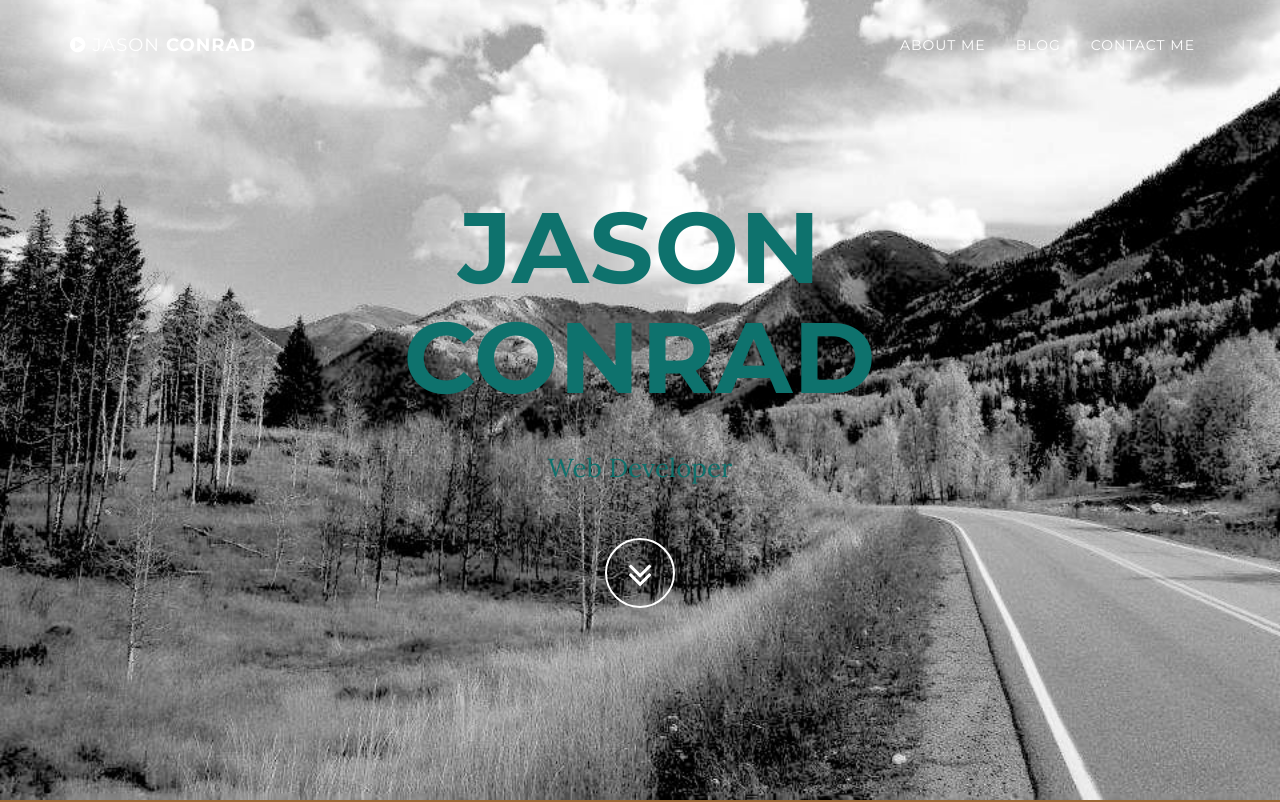
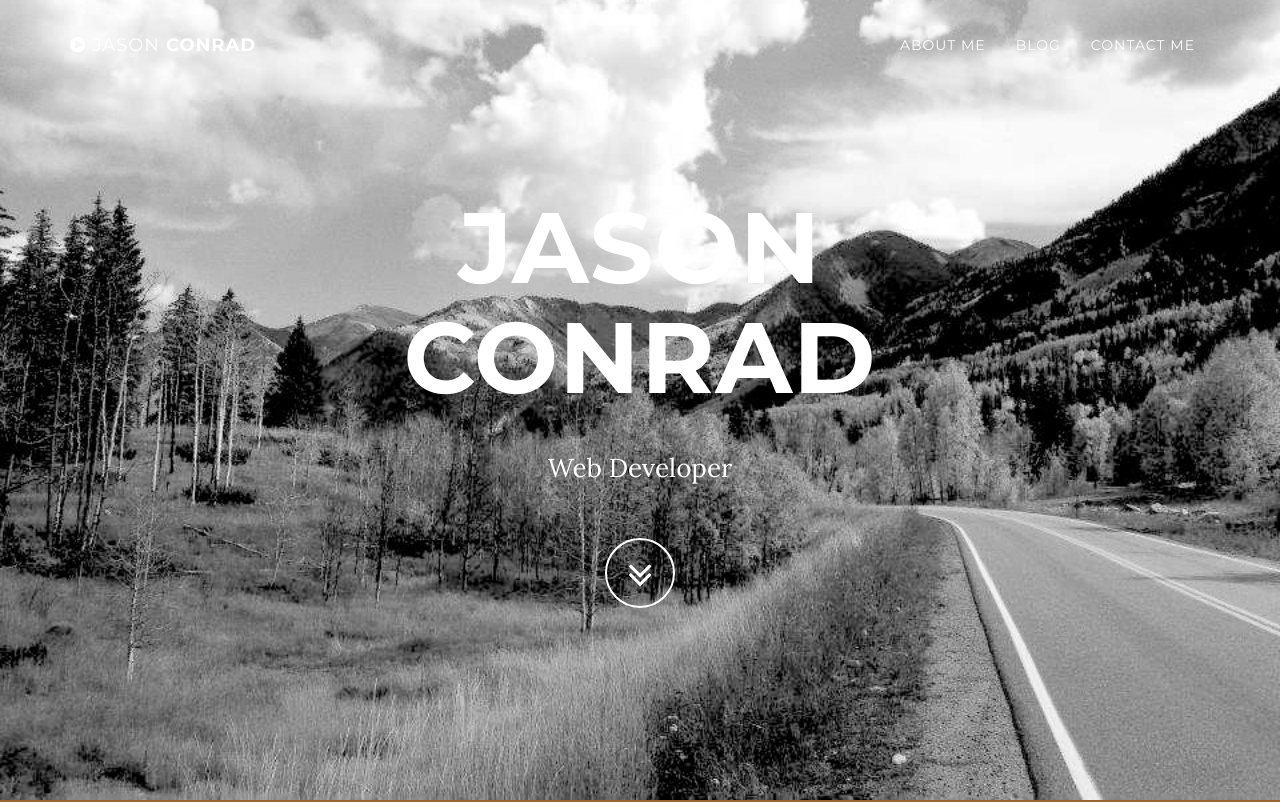
Before and after one commit to jdconrad89/jdconrad89.github.io, a plain HTML site: page index.html in a window 1280 px wide. Shown: the top 802 px of the page. Drawn offline with nearby package versions, Linux system fonts and the light colour scheme; some packages are replaced by stand-ins of ours.

Commit message:
fixed colors

```diff
--- a/css/grayscale.css
+++ b/css/grayscale.css
@@ -113,7 +113,7 @@ a:focus {
   }
   .navbar-custom.top-nav-collapse {
     padding: 0;
-    background: #996633;
+    background: black;
     border-bottom: 1px solid rgba(255, 255, 255, 0.3);
   }
 }
@@ -123,9 +123,9 @@ a:focus {
   height: auto;
   padding: 100px 0;
   text-align: center;
-  color: #0e726d;
+  color: white;
   background: url(../img/roadway.jpg) no-repeat bottom center scroll;
-  background-color: #996633;
+  background-color: black;
   -webkit-background-size: cover;
   -moz-background-size: cover;
   background-size: cover;
```
